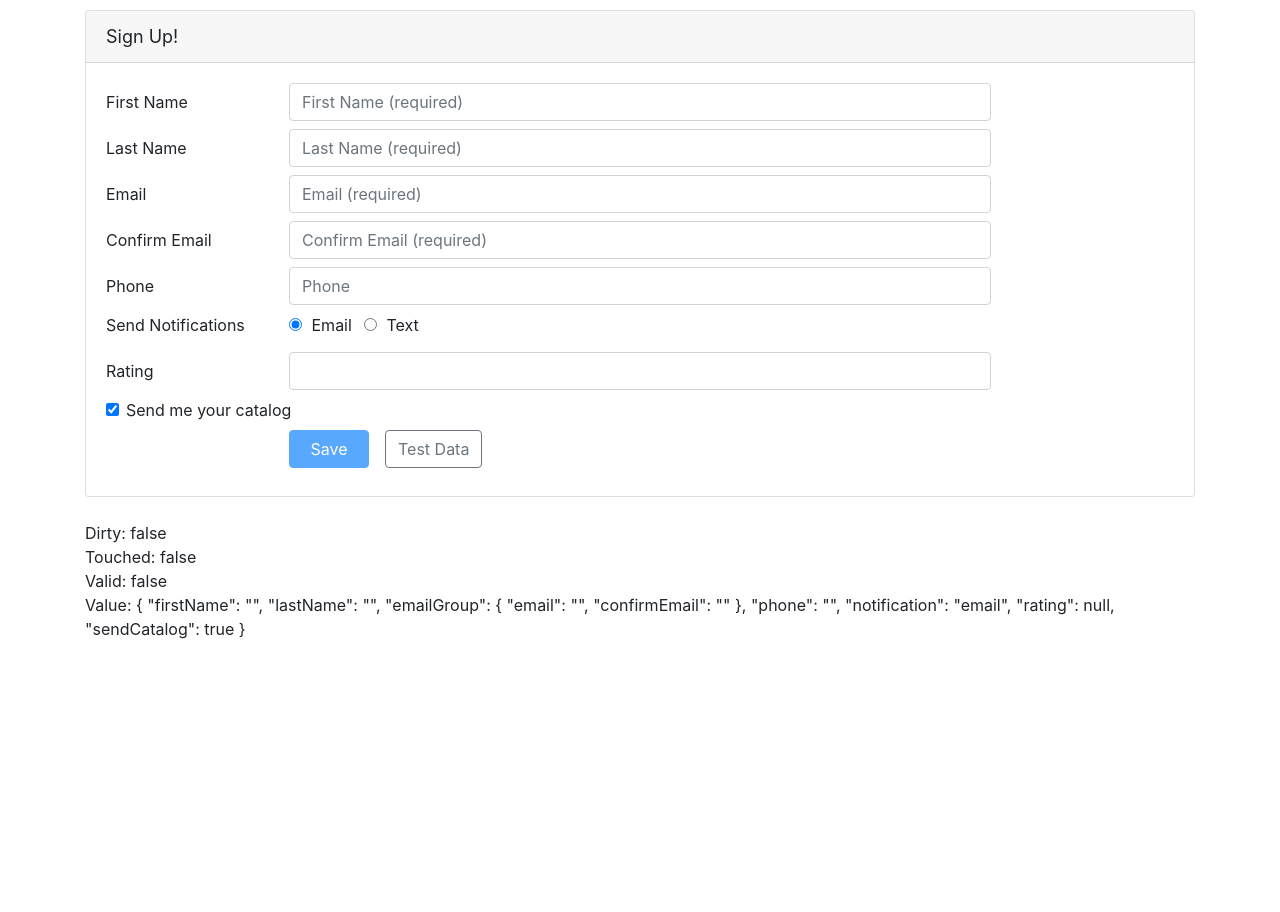
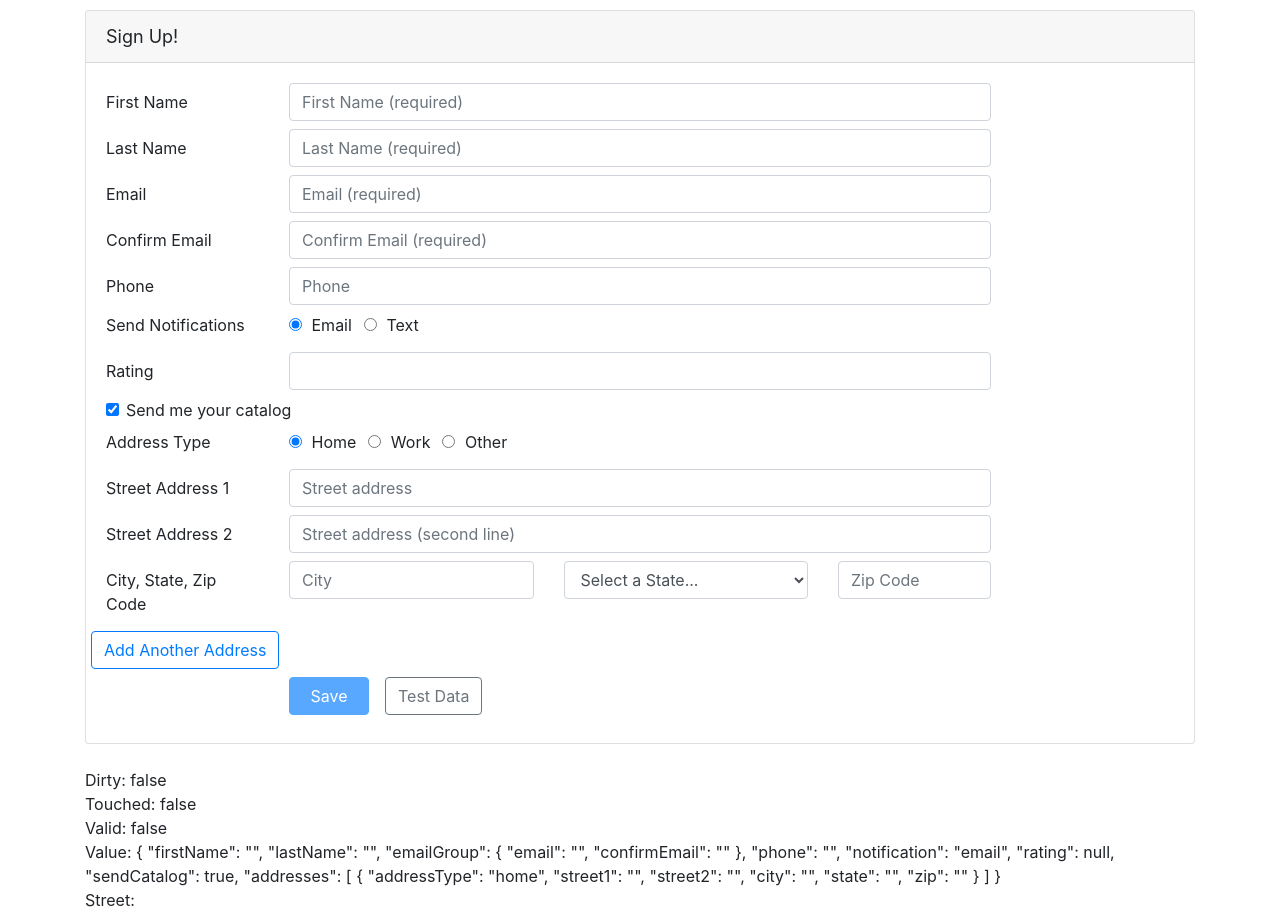
Before and after one commit to qishichang/apm-reactiveforms-demo, an Angular app: page / in a window 1280 px wide. Before the commit the page ends 800 px from the top, so only its background shows below. Built offline with nearby package versions, Linux system fonts and the light colour scheme.

Commit message:
Dynamically duplicate input elements

```diff
--- a/src/app/customers/customer.component.html
+++ b/src/app/customers/customer.component.html
@@ -209,89 +209,115 @@
         </div>
       </div>
 
-      <!-- <div *ngIf="customer.sendCatalog">
+      <div *ngIf="customerForm.get('sendCatalog').value">
+        <div
+          formArrayName="addresses"
+          *ngFor="let address of addresses.controls; let i = index"
+        >
+          <div [formGroupName]="i">
             <div class="form-group row mb-2">
               <label class="col-md-2 col-form-label pt-0">Address Type</label>
               <div class="col-md-8">
                 <div class="form-check form-check-inline">
                   <label class="form-check-label">
-                <input class="form-check-input"
-                       id="addressType1Id"
+                    <input
+                      class="form-check-input"
+                      id="{{ 'addressType1Id' + i }}"
                       type="radio"
                       value="home"
-                       [(ngModel)]="customer.addressType"
-                       name="addressType"> Home
+                      formControlName="addressType"
+                    />
+                    Home
                   </label>
                 </div>
                 <div class="form-check form-check-inline">
                   <label class="form-check-label">
-                <input class="form-check-input"
-                       id="addressType1Id"
+                    <input
+                      class="form-check-input"
+                      id="{{ 'addressType1Id' + i }}"
                       type="radio"
                       value="work"
-                       [(ngModel)]="customer.addressType"
-                       name="addressType"> Work
+                      formControlName="addressType"
+                    />
+                    Work
                   </label>
                 </div>
                 <div class="form-check form-check-inline">
                   <label class="form-check-label">
-                <input class="form-check-input"
-                       id="addressType1Id"
+                    <input
+                      class="form-check-input"
+                      id="{{ 'addressType1Id' + i }}"
                       type="radio"
                       value="other"
-                       [(ngModel)]="customer.addressType"
-                       name="addressType"> Other
+                      formControlName="addressType"
+                    />
+                    Other
                   </label>
                 </div>
               </div>
             </div>
 
             <div class="form-group row mb-2">
-          <label class="col-md-2 col-form-label"
-                 for="street1Id">Street Address 1</label>
+              <label
+                class="col-md-2 col-form-label"
+                attr.for="{{ 'street1Id' + i }}"
+              >
+                Street Address 1
+              </label>
               <div class="col-md-8">
-            <input class="form-control"
-                   id="street1Id"
+                <input
+                  class="form-control"
+                  id="{{ 'street1Id' + i }}"
                   type="text"
                   placeholder="Street address"
-                   [(ngModel)]="customer.street1"
-                   name="street1">
+                  formControlName="street1"
+                />
               </div>
             </div>
 
             <div class="form-group row mb-2">
-          <label class="col-md-2 col-form-label"
-                 for="street2Id">Street Address 2</label>
+              <label
+                class="col-md-2 col-form-label"
+                attr.for="{{ 'street2Id' + i }}"
+              >
+                Street Address 2
+              </label>
               <div class="col-md-8">
-            <input class="form-control"
-                   id="street2Id"
+                <input
+                  class="form-control"
+                  id="{{ 'street2Id' + i }}"
                   type="text"
                   placeholder="Street address (second line)"
-                   [(ngModel)]="customer.street2"
-                   name="street2">
+                  formControlName="street2"
+                />
               </div>
             </div>
 
             <div class="form-group row mb-2">
-          <label class="col-md-2 col-form-label"
-                 for="cityId">City, State, Zip Code</label>
+              <label
+                class="col-md-2 col-form-label"
+                attr.for="{{ 'cityId' + i }}"
+              >
+                City, State, Zip Code
+              </label>
               <div class="col-md-3">
-            <input class="form-control"
-                   id="cityId"
+                <input
+                  class="form-control"
+                  id="{{ 'cityId' + i }}"
                   type="text"
                   placeholder="City"
-                   [(ngModel)]="customer.city"
-                   name="city">
+                  formControlName="city"
+                />
               </div>
               <div class="col-md-3">
-            <select class="form-control"
-                    id="stateId"
-                    [(ngModel)]="customer.state"
-                    name="state">
-              <option value=""
-                      disabled
-                      selected
-                      hidden>Select a State...</option>
+                <select
+                  class="form-control"
+                  id="{{ 'stateId' + i }}"
+                  formControlName="state"
+                >
+                  <option value="" disabled selected hidden
+                    >Select a State...</option
+                  >
                   <option value="AL">Alabama</option>
                   <option value="AK">Alaska</option>
                   <option value="AZ">Arizona</option>
@@ -303,15 +329,28 @@
                 </select>
               </div>
               <div class="col-md-2">
-            <input class="form-control"
-                   id="zipId"
+                <input
+                  class="form-control"
+                  id="{{ 'zipId' + i }}"
                   type="number"
                   placeholder="Zip Code"
-                   [(ngModel)]="customer.zip"
-                   name="zip">
+                  formControlName="zip"
+                />
               </div>
             </div>
-      </div> -->
+          </div>
+        </div>
+        <div class="form-group row mb-2">
+          <button
+            class="btn btn-outline-primary"
+            type="button"
+            [disabled]="!addresses.valid"
+            (click)="addAddress()"
+          >
+            Add Another Address
+          </button>
+        </div>
+      </div>
 
       <div class="form-group row mb-2">
         <div class="offset-md-2 col-md-4">
@@ -341,5 +380,8 @@
   </div>
 </div>
 <br />Dirty: {{ customerForm.dirty }} <br />Touched: {{ customerForm.touched }}
-<br />Valid: {{ customerForm.valid }} <br />Value:
-{{ customerForm.value | json }}
+<br />Valid: {{ customerForm.valid }}
+<br />
+Value: {{ customerForm.value | json }}
+<br />
+Street: {{ addresses.get('0.street1').value }}
--- a/src/app/customers/customer.component.ts
+++ b/src/app/customers/customer.component.ts
@@ -3,6 +3,7 @@ import {
   FormGroup,
   FormControl,
   FormBuilder,
+  FormArray,
   Validators,
   AbstractControl,
   ValidatorFn,
@@ -53,6 +54,10 @@ export class CustomerComponent implements OnInit {
     email: 'Please enter a valid email address.',
   };
 
+  get addresses(): FormArray {
+    return this.customerForm.get('addresses') as FormArray;
+  }
+
   constructor(private fb: FormBuilder) {}
 
   ngOnInit() {
@@ -70,6 +75,7 @@ export class CustomerComponent implements OnInit {
       notification: 'email',
       rating: [null, [ratingRange(1, 5)]],
       sendCatalog: true,
+      addresses: this.fb.array([this.buildAddress()]),
     });
 
     this.customerForm
@@ -80,6 +86,21 @@ export class CustomerComponent implements OnInit {
     emailControl.valueChanges
       .pipe(debounceTime(1000))
       .subscribe(value => this.setMessage(emailControl));
+  }
+
+  addAddress() {
+    this.addresses.push(this.buildAddress());
+  }
+
+  buildAddress(): FormGroup {
+    return this.fb.group({
+      addressType: 'home',
+      street1: '',
+      street2: '',
+      city: '',
+      state: '',
+      zip: '',
+    });
   }
 
   save() {
```
Lines whose indentation alone changed are shown as unchanged.
